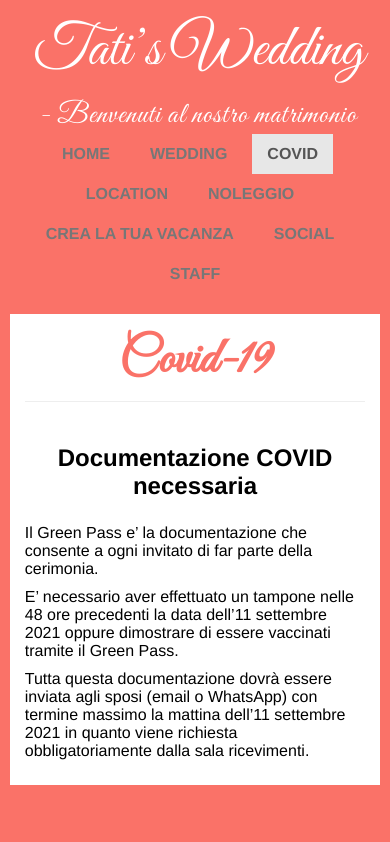
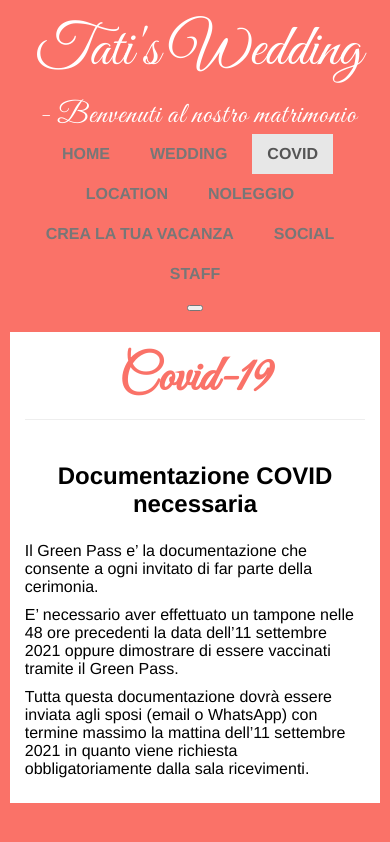
Before and after one commit to morphalex90/tatiswedding, a Next.js app: page /covid in a window 390 px wide. Built offline with nearby package versions, Linux system fonts and the light colour scheme; no server answers.

Commit message:
add different title if it's homepage, fix mobile menu

```diff
--- a/src/components/Header.jsx
+++ b/src/components/Header.jsx
@@ -1,18 +1,33 @@
 import Menu from '@/components/Menu';
 import Link from 'next/link';
+import { useRouter } from 'next/router';
+import { useState } from 'react';
 
 function Header() {
+    const [isMobileMenuOpen, setIsMobileMenuOpen] = useState(false);
+    const router = useRouter();
+
     return (
         <header className="header">
             <div className="header__container">
 
                 <div className="header__title">
-                    <Link href="/">Tati&rsquo;s Wedding</Link>
+                    <Link href="/">
+                        {router.pathname === '/' ? 'Welcome to Ostuni' : 'Tati\'s Wedding'}
+                    </Link>
                     <span>- Benvenuti al nostro matrimonio</span>
                 </div>
 
-                <div className="header__menu">
+                <div className={'header__menu' + (isMobileMenuOpen ? ' is-open' : '')}>
                     <Menu position="header" />
+                </div>
+
+                <div className="header__mobile-menu-toggle">
+                    <button type="button" onClick={() => setIsMobileMenuOpen(!isMobileMenuOpen)}>
+                        <span></span>
+                        <span></span>
+                        <span></span>
+                    </button>
                 </div>
 
             </div>
```
